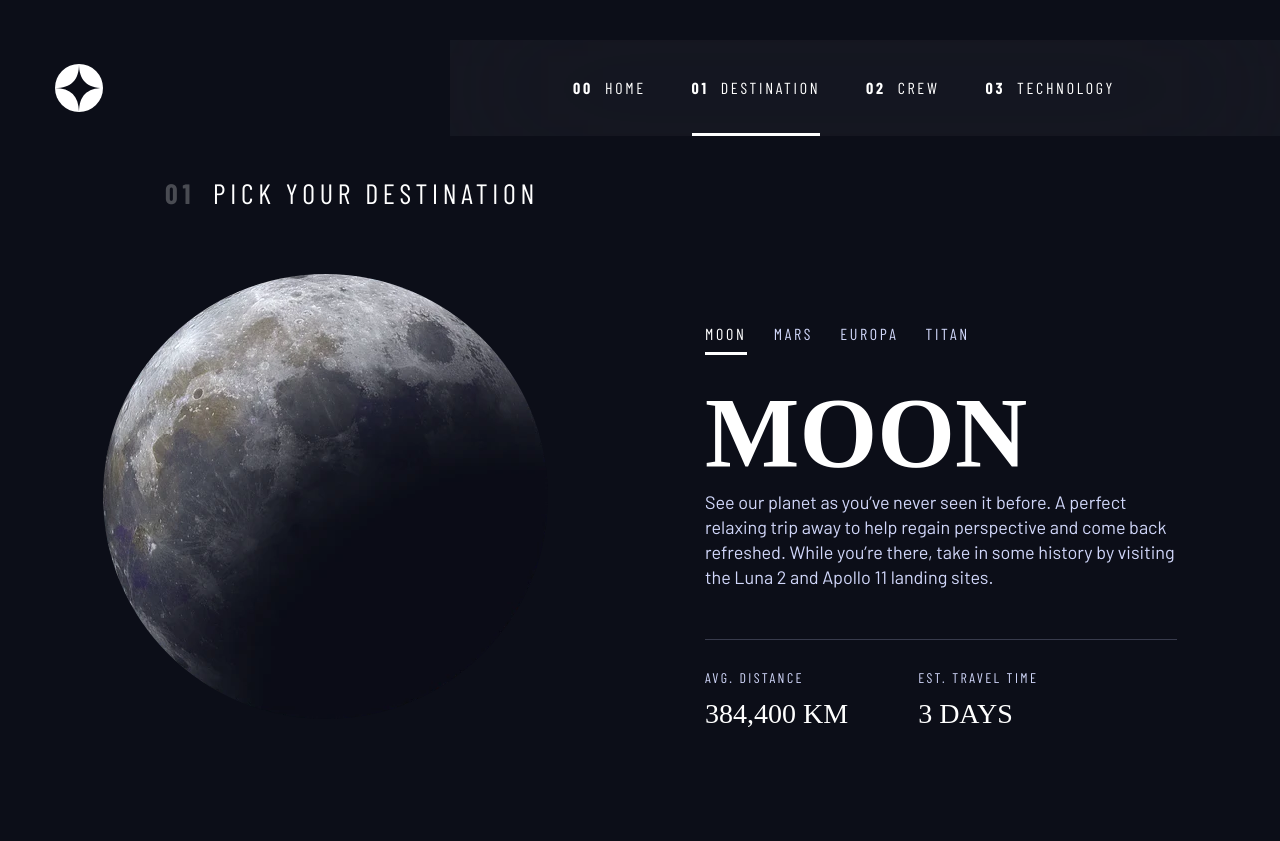
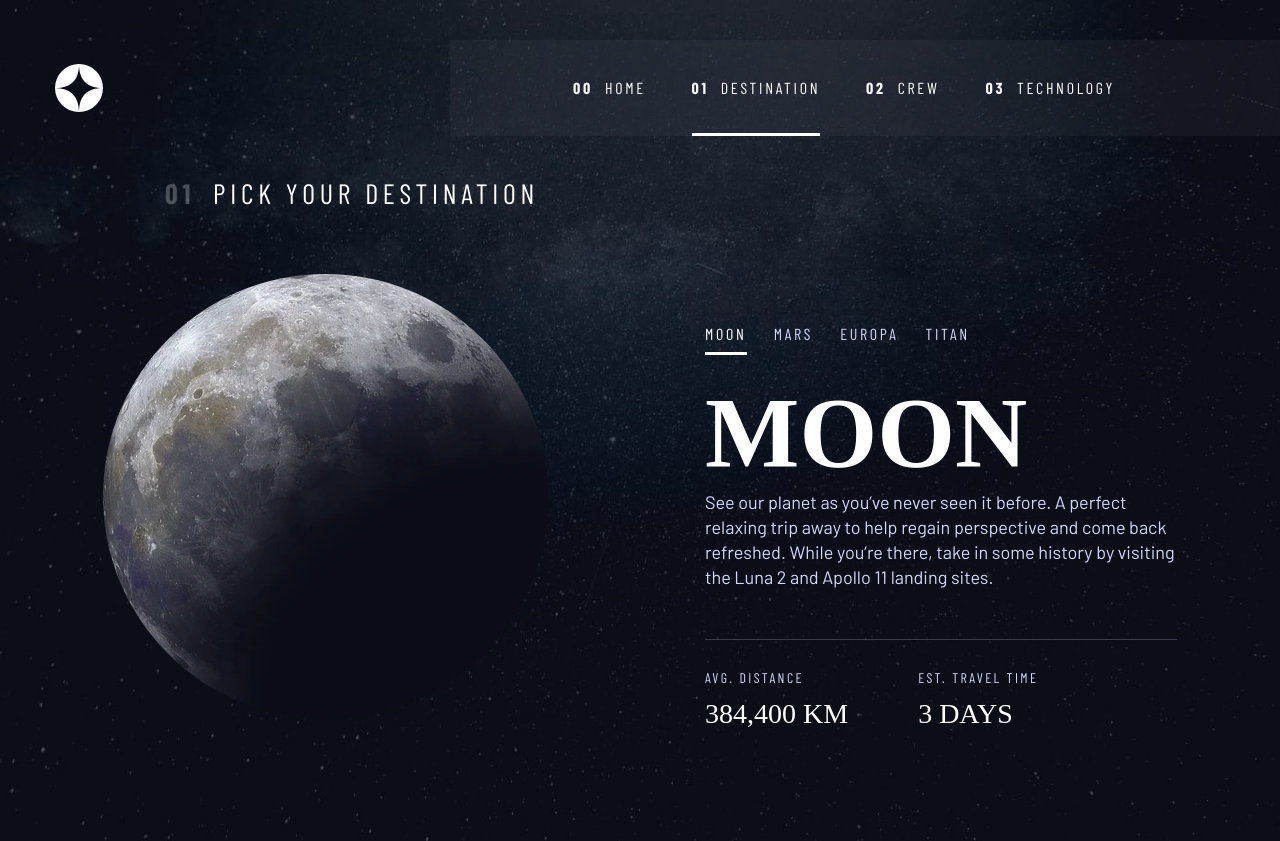
Before and after one commit to cellbesmanos/fm-space-tourism--vue, a Vue app: page /destination in a window 1280 px wide. Built offline with nearby package versions, Linux system fonts and the light colour scheme; a web font is replaced by a local one.

Commit message:
Feat: Add background image to DestinationShow view

```diff
--- a/src/assets/main.css
+++ b/src/assets/main.css
@@ -22,14 +22,33 @@ html {
 }
 
 body {
+  min-height: 100vh;
   font-family: var(--fm-sans);
   font-size: 1.8rem;
   color: var(--clr-primary);
   line-height: 32px;
 
-  background-color: var(--clr-black);
+  background-size: cover;
+  background-position: center;
+  background-repeat: no-repeat;
 
   box-sizing: border-box;
+}
+
+body.destination-view {
+  background-image: url("/assets/destination/background-destination-mobile.jpg");
+}
+
+@media screen and (min-width: 31.25em) {
+  body.destination-view {
+    background-image: url("/assets/destination/background-destination-tablet.jpg");
+  }
+}
+
+@media screen and (min-width: 56.25em) {
+  body.destination-view {
+    background-image: url("/assets/destination/background-destination-desktop.jpg");
+  }
 }
 
 a:link,
--- a/src/views/DestinationShow.vue
+++ b/src/views/DestinationShow.vue
@@ -10,6 +10,13 @@
 
 <script setup>
 import Destination from "@/components/Destination.vue";
+import { onMounted } from "vue";
+
+onMounted(() => {
+  const body = document.querySelector("body");
+
+  body.classList.add("destination-view");
+});
 </script>
 
 <style>
```
